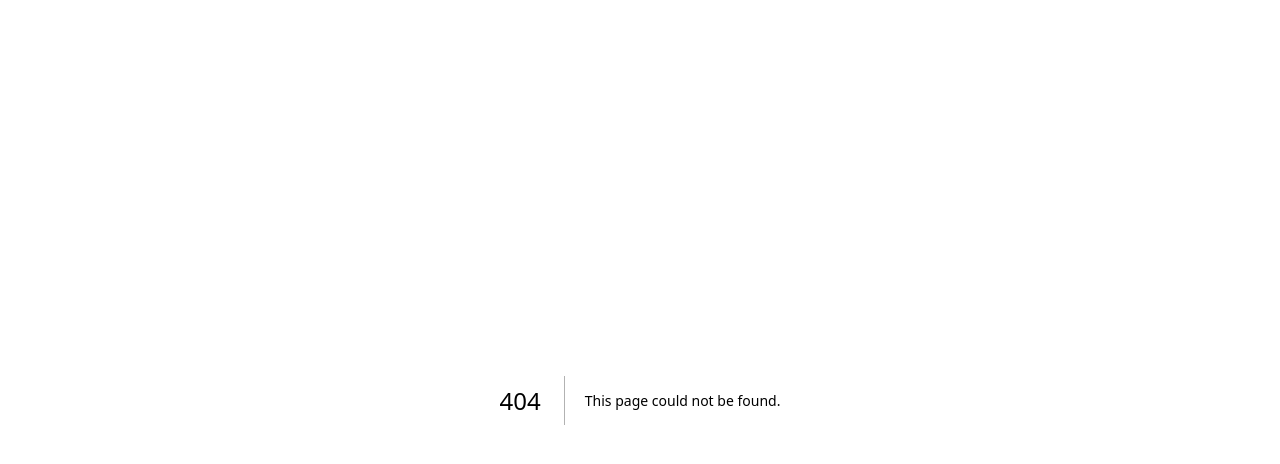
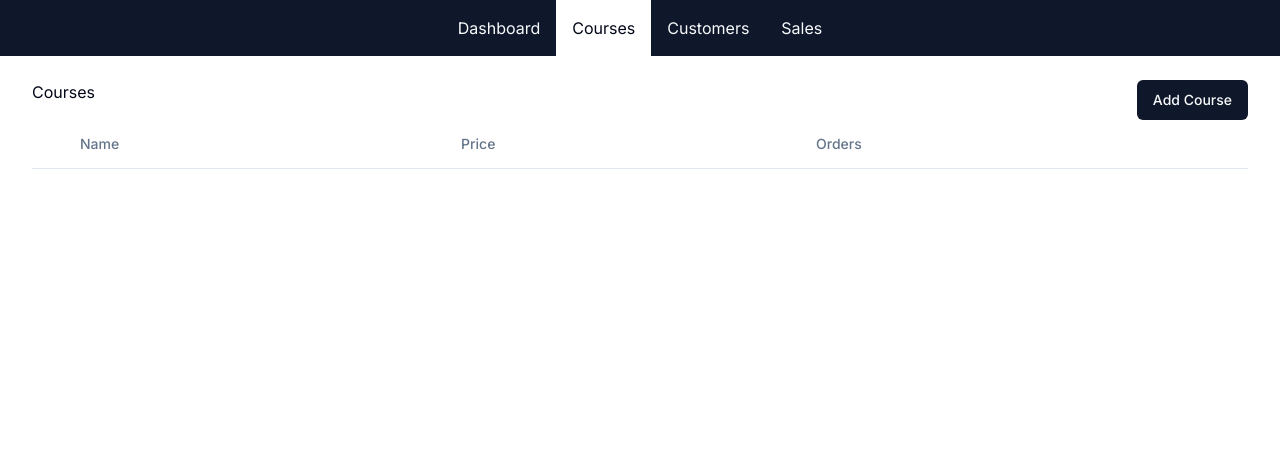
Before and after one commit to dqbach193/summer-school, a Next.js app: page /admin/courses in a window 1280 px wide. Before the commit this address had no page. Shown: the top 464 px of the page. Built offline with nearby package versions, Linux system fonts and the light colour scheme.

Commit message:
add admins courses page

```diff
--- a/package.json
+++ b/package.json
@@ -10,6 +10,7 @@
   },
   "dependencies": {
     "@prisma/client": "^5.15.0",
+    "@radix-ui/react-slot": "^1.0.2",
     "class-variance-authority": "^0.7.0",
     "clsx": "^2.1.1",
     "lucide-react": "^0.391.0",
--- /dev/null
+++ b/src/app/admin/_components/PageHeader.tsx
@@ -0,0 +1,5 @@
+import { ReactNode } from "react";
+
+export function PageHeader({children} : {children:ReactNode}){
+    return <h1 className="text-4x1 mb-4">{children}</h1>
+}
--- /dev/null
+++ b/src/app/admin/courses/page.tsx
@@ -0,0 +1,39 @@
+import { Button } from "@/components/ui/button";
+import { PageHeader } from "../_components/PageHeader";
+import Link from "next/link";
+import { Table, TableBody, TableHead, TableHeader, TableRow } from "@/components/ui/table";
+
+export default function AdminCoursesPage(){
+    return (
+        <>
+        <div className="flex justify-between items-center gap-4">
+            <PageHeader>Courses</PageHeader>
+            <Button asChild>
+                <Link href="/admin/courses/new">Add Course</Link>
+            </Button>
+        </div>
+        <CoursesTable />
+        </>
+    )
+}
+
+function CoursesTable(){
+    return <Table>
+        <TableHeader>
+            <TableRow>
+                <TableHead className="w-0">
+                    <span className="sr-only">Available For Purchase</span>
+                </TableHead>
+                <TableHead>Name</TableHead>
+                <TableHead>Price</TableHead>
+                <TableHead>Orders</TableHead>
+                <TableHead className="w-0">
+                    <span className="sr-only">Actions</span>
+                </TableHead>
+            </TableRow>
+            <TableBody>
+
+            </TableBody>
+        </TableHeader>
+    </Table>
+}
--- /dev/null
+++ b/src/components/ui/button.tsx
@@ -0,0 +1,56 @@
+import * as React from "react"
+import { Slot } from "@radix-ui/react-slot"
+import { cva, type VariantProps } from "class-variance-authority"
+
+import { cn } from "@/lib/utils"
+
+const buttonVariants = cva(
+  "inline-flex items-center justify-center whitespace-nowrap rounded-md text-sm font-medium ring-offset-background transition-colors focus-visible:outline-none focus-visible:ring-2 focus-visible:ring-ring focus-visible:ring-offset-2 disabled:pointer-events-none disabled:opacity-50",
+  {
+    variants: {
+      variant: {
+        default: "bg-primary text-primary-foreground hover:bg-primary/90",
+        destructive:
+          "bg-destructive text-destructive-foreground hover:bg-destructive/90",
+        outline:
+          "border border-input bg-background hover:bg-accent hover:text-accent-foreground",
+        secondary:
+          "bg-secondary text-secondary-foreground hover:bg-secondary/80",
+        ghost: "hover:bg-accent hover:text-accent-foreground",
+        link: "text-primary underline-offset-4 hover:underline",
+      },
+      size: {
+        default: "h-10 px-4 py-2",
+        sm: "h-9 rounded-md px-3",
+        lg: "h-11 rounded-md px-8",
+        icon: "h-10 w-10",
+      },
+    },
+    defaultVariants: {
+      variant: "default",
+      size: "default",
+    },
+  }
+)
+
+export interface ButtonProps
+  extends React.ButtonHTMLAttributes<HTMLButtonElement>,
+    VariantProps<typeof buttonVariants> {
+  asChild?: boolean
+}
+
+const Button = React.forwardRef<HTMLButtonElement, ButtonProps>(
+  ({ className, variant, size, asChild = false, ...props }, ref) => {
+    const Comp = asChild ? Slot : "button"
+    return (
+      <Comp
+        className={cn(buttonVariants({ variant, size, className }))}
+        ref={ref}
+        {...props}
+      />
+    )
+  }
+)
+Button.displayName = "Button"
+
+export { Button, buttonVariants }
--- /dev/null
+++ b/src/components/ui/table.tsx
@@ -0,0 +1,117 @@
+import * as React from "react"
+
+import { cn } from "@/lib/utils"
+
+const Table = React.forwardRef<
+  HTMLTableElement,
+  React.HTMLAttributes<HTMLTableElement>
+>(({ className, ...props }, ref) => (
+  <div className="relative w-full overflow-auto">
+    <table
+      ref={ref}
+      className={cn("w-full caption-bottom text-sm", className)}
+      {...props}
+    />
+  </div>
+))
+Table.displayName = "Table"
+
+const TableHeader = React.forwardRef<
+  HTMLTableSectionElement,
+  React.HTMLAttributes<HTMLTableSectionElement>
+>(({ className, ...props }, ref) => (
+  <thead ref={ref} className={cn("[&_tr]:border-b", className)} {...props} />
+))
+TableHeader.displayName = "TableHeader"
+
+const TableBody = React.forwardRef<
+  HTMLTableSectionElement,
+  React.HTMLAttributes<HTMLTableSectionElement>
+>(({ className, ...props }, ref) => (
+  <tbody
+    ref={ref}
+    className={cn("[&_tr:last-child]:border-0", className)}
+    {...props}
+  />
+))
+TableBody.displayName = "TableBody"
+
+const TableFooter = React.forwardRef<
+  HTMLTableSectionElement,
+  React.HTMLAttributes<HTMLTableSectionElement>
+>(({ className, ...props }, ref) => (
+  <tfoot
+    ref={ref}
+    className={cn(
+      "border-t bg-muted/50 font-medium [&>tr]:last:border-b-0",
+      className
+    )}
+    {...props}
+  />
+))
+TableFooter.displayName = "TableFooter"
+
+const TableRow = React.forwardRef<
+  HTMLTableRowElement,
+  React.HTMLAttributes<HTMLTableRowElement>
+>(({ className, ...props }, ref) => (
+  <tr
+    ref={ref}
+    className={cn(
+      "border-b transition-colors hover:bg-muted/50 data-[state=selected]:bg-muted",
+      className
+    )}
+    {...props}
+  />
+))
+TableRow.displayName = "TableRow"
+
+const TableHead = React.forwardRef<
+  HTMLTableCellElement,
+  React.ThHTMLAttributes<HTMLTableCellElement>
+>(({ className, ...props }, ref) => (
+  <th
+    ref={ref}
+    className={cn(
+      "h-12 px-4 text-left align-middle font-medium text-muted-foreground [&:has([role=checkbox])]:pr-0",
+      className
+    )}
+    {...props}
+  />
+))
+TableHead.displayName = "TableHead"
+
+const TableCell = React.forwardRef<
+  HTMLTableCellElement,
+  React.TdHTMLAttributes<HTMLTableCellElement>
+>(({ className, ...props }, ref) => (
+  <td
+    ref={ref}
+    className={cn("p-4 align-middle [&:has([role=checkbox])]:pr-0", className)}
+    {...props}
+  />
+))
+TableCell.displayName = "TableCell"
+
+const TableCaption = React.forwardRef<
+  HTMLTableCaptionElement,
+  React.HTMLAttributes<HTMLTableCaptionElement>
+>(({ className, ...props }, ref) => (
+  <caption
+    ref={ref}
+    className={cn("mt-4 text-sm text-muted-foreground", className)}
+    {...props}
+  />
+))
+TableCaption.displayName = "TableCaption"
+
+export {
+  Table,
+  TableHeader,
+  TableBody,
+  TableFooter,
+  TableHead,
+  TableRow,
+  TableCell,
+  TableCaption,
+}
```
Also changed, not shown: 1 other file (tests, documents, lock files or other folders).
